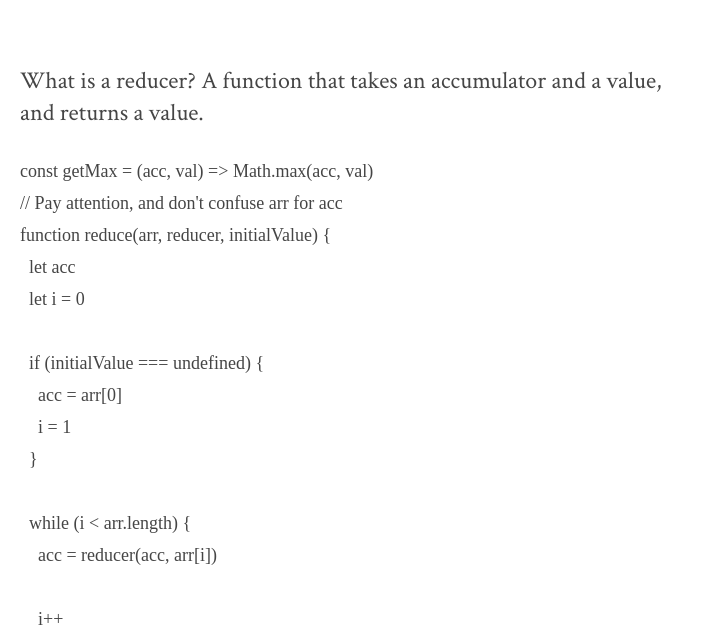
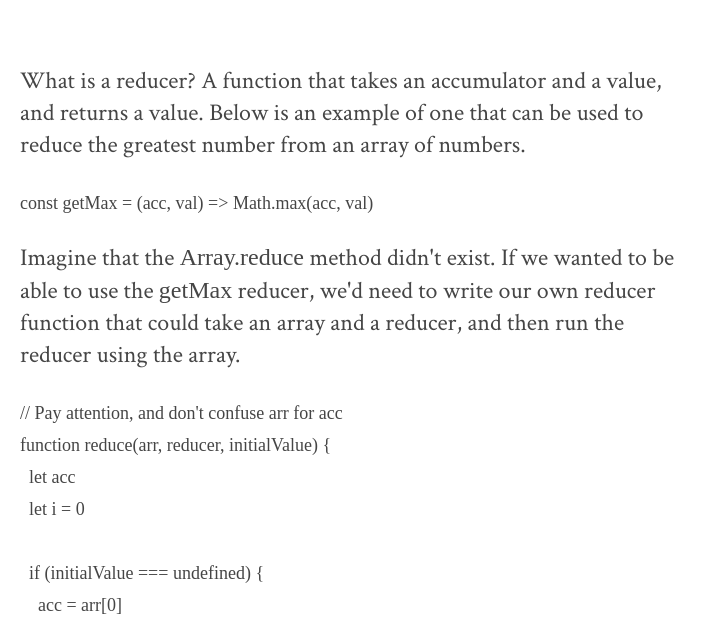
Before and after one commit to xari/xari-dev, a Gatsby site: page /reducers_and_transducers/ in a window 1280 px wide. Shown: the part 179-806 px from the top of the page, without its empty margins (0-717 px from the left). Built offline with nearby package versions, Linux system fonts and the light colour scheme; Gatsby itself is replaced by a stand-in of ours; some packages are replaced by stand-ins of ours; code samples lack their colours; a web font is replaced by a local one.

Commit message:
added new content

````diff
--- a/content/blog/reducers_and_transducers/index.md
+++ b/content/blog/reducers_and_transducers/index.md
@@ -6,10 +6,14 @@ description: Expanding on reducers and transducers.
 
 What is a reducer?
 A function that takes an accumulator and a value, and returns a value.
+Below is an example of one that can be used to reduce the greatest number from an array of numbers.
 
 ```js
 const getMax = (acc, val) => Math.max(acc, val)
 ```
+
+Imagine that the `Array.reduce` method didn't exist.
+If we wanted to be able to use the `getMax` reducer, we'd need to write our own reducer function that could take an array and a reducer, and then run the reducer using the array.
 
 ```js
 // Pay attention, and don't confuse arr for acc
````
